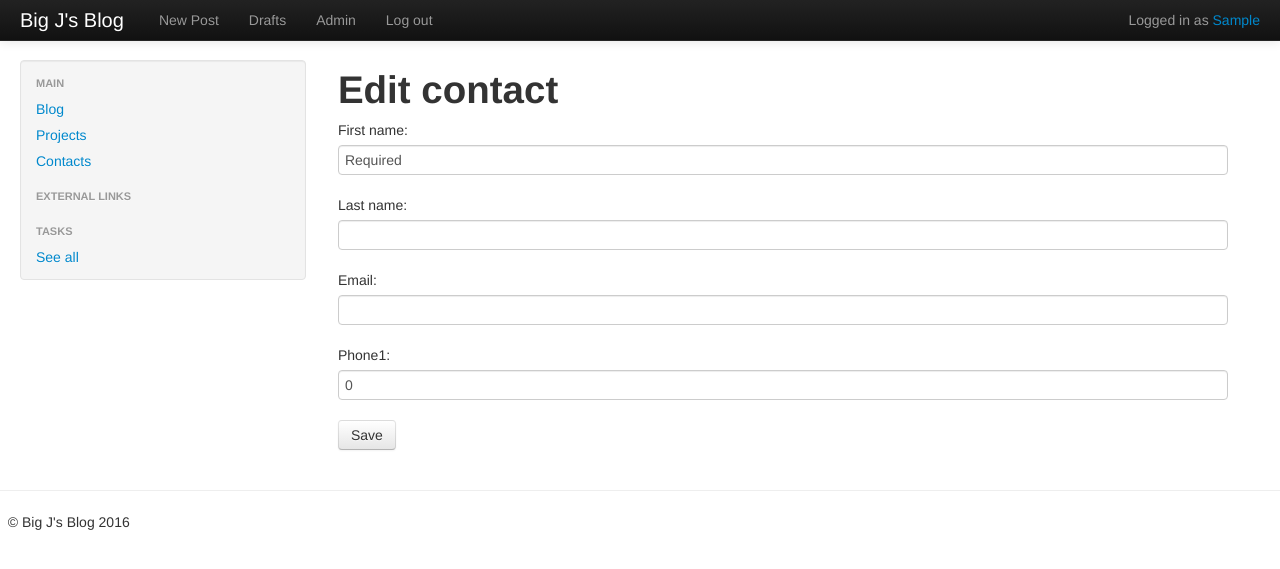
After one commit to jonjeden/jje_blog, a Django app: page /contact/new/ in a window 1280 px wide. The commit adds this page. Shown: the top 569 px of the page. Run offline with Django 3.2, Linux system fonts and the light colour scheme; the visitor is signed in with stand-in values (Sample User, id 1); data that the repository does not hold is empty; some libraries are stand-ins or nearby versions.

Commit message:
Added notes for contacts

```diff
--- a/blog/admin.py
+++ b/blog/admin.py
@@ -1,5 +1,5 @@
 from django.contrib import admin
-from blog.models import Post, Comment, Task, TaskNote, WebLink, Project, Department, Contact
+from blog.models import Post, Comment, Task, TaskNote, WebLink, Project, Department, Contact, ContactNote
 
 # Register your models here.
 admin.site.register(Post)
@@ -17,3 +17,5 @@ admin.site.register(Department)
 admin.site.register(Project)
 
 admin.site.register(Contact)
+
+admin.site.register(ContactNote)
--- a/blog/forms.py
+++ b/blog/forms.py
@@ -1,6 +1,6 @@
 from django import forms
 
-from .models import Post, Comment, Task, TaskNote
+from .models import Post, Comment, Task, TaskNote, Contact, ContactNote
 
 class PostForm(forms.ModelForm):
 
@@ -20,3 +20,15 @@ class TaskNoteForm(forms.ModelForm):
 	class Meta:
 		model = TaskNote
 		fields = ('note_author', 'note',)
+
+class ContactForm(forms.ModelForm):
+
+	class Meta:
+		model = Contact
+		fields = ('first_name', 'last_name', 'email', 'phone1',)
+
+class ContactNoteForm(forms.ModelForm):
+
+	class Meta:
+		model = ContactNote
+		fields = ('note_author', 'note',)
--- a/blog/models.py
+++ b/blog/models.py
@@ -78,7 +78,6 @@ class TaskNote(models.Model):
 	def __str__(self):
 		return self.note
 
-
 class WebLink(models.Model):
 	title = models.CharField(max_length=200)
 	web_url = models.URLField(max_length=400, blank=True)
@@ -113,7 +112,6 @@ class Project(models.Model):
     class Meta:
         ordering = ('name',)
 
-
 '''
 this defines typically a government department that a project falls under
 '''
@@ -142,7 +140,7 @@ class Contact(models.Model):
     # This line is required. Links UserProfile to a User model instance.
 	#user = models.OneToOneField('auth.User')
 
-	first_name = models.CharField(max_length=40, null=True, blank=True)
+	first_name = models.CharField(max_length=40, default="Required")
 	last_name = models.CharField(max_length=40, null=True, blank=True)
 	email = models.CharField(max_length=100, null=True, blank=True)
 	projects = models.ManyToManyField('blog.Project', blank=True)
@@ -157,6 +155,19 @@ class Contact(models.Model):
 	notes = models.TextField()
 	#picture = models.ImageField(upload_to='profile_images', blank=True)
 
-    # Override the __unicode__() method to return out something meaningful!
 	def __str__(self):
 		return self.first_name + ' ' + self.last_name
+
+#note related to a contact model
+class ContactNote(models.Model):
+	contact = models.ForeignKey('blog.Contact', related_name='contact_notes')
+	note = models.CharField(max_length=400)
+	note_author = models.ForeignKey('auth.User')
+	created_date = models.DateTimeField(default=timezone.now)
+
+	def short_date(self):
+		str_date = self.created_date.month.__str__() + '/' + self.created_date.day.__str__() + '/' + self.created_date.year.__str__()
+		return str_date
+
+	def __str__(self):
+		return self.note + " (" + self.short_date() + " by " + self.note_author.first_name + " " + self.note_author.last_name + ")"
--- a/blog/templates/blog/base.html
+++ b/blog/templates/blog/base.html
@@ -98,7 +98,9 @@
               <li class="nav-header">Main</li>
               <li><a href="/">Blog</a></li>
               <li><a href="{% url 'project_list' %}">Projects</a></li>
-              <li><a href="/">Tech News</a></li>
+              {% if user.is_authenticated %}
+              	<li><a href="{% url 'contact_list' %}">Contacts</a></li>
+              {% endif %}
               <!-- <li class="nav-header">Latest Posts</li>
               <li><a href="/">Link</a></li>
               <li><a href="/">Link</a></li>
--- /dev/null
+++ b/blog/templates/contact/contact_edit.html
@@ -0,0 +1,13 @@
+{% extends 'blog/base.html' %}
+
+{% block title %}Big J's - Edit Contact{% endblock %}
+
+{% block content %}
+
+	<h1>Edit contact</h1>
+	<form method="POST" class="post-form">{% csrf_token %}
+		{{ form.as_p }}
+		<button type="submit" class="save btn btn-default">Save</button>
+	</form>
+
+{% endblock %}
--- a/blog/urls.py
+++ b/blog/urls.py
@@ -5,14 +5,23 @@ urlpatterns = [
 	url(r'^$', views.post_list, name='post_list'),
 	url(r'^project/$', views.project_list, name='project_list'),
 	url(r'^project/(?P<pk>\d+)/$', views.project_detail, name='project_detail'),
+	#
+	url(r'^contact/$', views.contact_list, name='contact_list'),
+	url(r'^contact/(?P<pk>\d+)/$', views.contact_detail, name='contact_detail'),
+	url(r'^contact/new/$', views.contact_new, name='contact_new'),
+    url(r'^contact/(?P<pk>\d+)/edit/$', views.contact_edit, name='contact_edit'),
+    url(r'^contact/(?P<pk>\d+)/contactnote/$', views.add_note_to_contact, name='add_contact_note'),
+    #
 	url(r'^task/$', views.task_list, name='task_list'),
 	url(r'^task/(?P<pk>\d+)/$', views.task_detail, name='task_detail'),
 	url(r'^task/(?P<pk>\d+)/tasknote/$', views.add_note_to_task, name='add_task_note'),
+    #
     url(r'^post/(?P<pk>\d+)/$', views.post_detail, name='post_detail'),
     url(r'^post/new/$', views.post_new, name='post_new'),
     url(r'^post/(?P<pk>\d+)/edit/$', views.post_edit, name='post_edit'),
+    #
     url(r'^drafts/$', views.post_draft_list, name='post_draft_list'),
-    url(r'^search/$', views.search_post_list, name='search_blog_posts'),
+    #url(r'^search/$', views.search_post_list, name='search_blog_posts'),
     url(r'^post/(?P<pk>\d+)/publish/$', views.post_publish, name='post_publish'),
     url(r'^post/(?P<pk>\d+)/remove/$', views.post_remove, name='post_remove'),
     url(r'^post/(?P<pk>\d+)/comment/$', views.add_comment_to_post, name='add_comment_to_post'),
--- a/blog/views.py
+++ b/blog/views.py
@@ -1,9 +1,10 @@
 from django.shortcuts import render, get_object_or_404, redirect
 from django.utils import timezone
-from .models import Post, Comment, Task, TaskNote, Project, Department
-from .forms import PostForm, CommentForm, TaskNoteForm
+from .models import Post, Comment, Task, TaskNote, Project, Department, Contact, ContactNote
+from .forms import PostForm, CommentForm, TaskNoteForm, ContactForm, ContactNoteForm
 from django.contrib.auth.decorators import login_required
 from django.db.models import Q
+from django.core.mail import send_mail
 
 #Create your views here.
 #view for blog posts (main page)
@@ -17,16 +18,29 @@ def project_list(request):
 	return render(request, 'project/project_list.html', {'projects': projects})
 
 #view to show list of current tasks
+@login_required
 def task_list(request):
 	tasks = Task.objects.all()
 	return render(request, 'task/task_list.html', {'tasks': tasks})
+
+#contacts/leads!
+@login_required
+def contact_list(request):
+	contacts = Contact.objects.all().order_by('first_name')
+	return render(request, 'contact/contact_list.html', {'contacts': contacts})
+
+
+#detailed view for given contact
+def contact_detail(request, pk):
+	contact = get_object_or_404(Contact, pk=pk)
+	return render(request, 'contact/contact_detail.html', {'contact': contact})
 
 #detailed view for given project
 def project_detail(request, pk):
 	project = get_object_or_404(Project, pk=pk)
 	return render(request, 'project/project_detail.html', {'project': project})
 
-#function to get task objects from database - called in base html file
+#function to get task objects from database - called in base html file as a context object
 def get_task_list():
 	task_list = Task.objects.all()
 	return task_list
@@ -128,12 +142,39 @@ def comment_remove(request, pk):
 	return redirect('post_detail', pk=post_pk)
 
 @login_required
+def contact_edit(request, pk):
+	contact = get_object_or_404(Contact, pk=pk)
+	if request.method == "POST":
+		form = ContactForm(request.POST, instance=contact)
+		if form.is_valid():
+			contact = form.save(commit=False)
+			contact.save()
+			return redirect('contact_detail', pk=contact.pk)
+	else:
+		form = ContactForm(instance=contact)
+	return render(request, 'contact/contact_edit.html', {'form': form})
+
+#view for creating new contact
+@login_required
+def contact_new(request):
+	if request.method == "POST":
+		form = ContactForm(request.POST)
+		if form.is_valid():
+			contact = form.save(commit=False)
+			contact.save()
+			return redirect('contact_detail', pk=contact.pk)
+	else:
+		form = ContactForm()
+	return render(request, 'contact/contact_edit.html', {'form': form})
+
+#add a simple note to a task
+@login_required
 def add_note_to_task(request, pk):
-	#get post (if exists) first
+	#get note if it exists, first
 	task = get_object_or_404(Task, pk=pk)
-	#if submitting a comment, do the following:
+	#if submitting a note, do the following:
 	if request.method == "POST":
-		form = TaskNoteForm(request.POST) #get comment form
+		form = TaskNoteForm(request.POST) #get note form
 		if form.is_valid():
 			task_note = form.save(commit=False)
 			task_note.post = post
@@ -142,3 +183,22 @@ def add_note_to_task(request, pk):
 	else:
 		form = TaskNoteForm() #not posting, but blank form on load
 	return render(request, 'blog/add_task_note.html', {'form': form})
+
+#add a simple note to a contact and then send email
+@login_required
+def add_note_to_contact(request, pk):
+	contact = get_object_or_404(Contact, pk=pk)
+	#if submitting a note, do the following:
+	if request.method == "POST":
+		form = ContactNoteForm(request.POST) #get note form
+		if form.is_valid():
+			contact_note = form.save(commit=False)
+			contact_note.contact = contact
+			contact_note.save()
+			#subject, body, from email, to email, fail?
+			message = "Contact " + contact.first_name + " " + contact.last_name + " was updated with new note: " + contact_note.__str__()
+			send_mail('Contact note added', message, 'BigJ@scorcher.pythonanywhere.com', ['jonjeden@gmail.com'], fail_silently=False)
+			return redirect('contact_list')
+	else:
+		form = ContactNoteForm() #not posting, but blank form on load
+	return render(request, 'contact/add_contact_note.html', {'form': form, 'contact': contact})
--- a/zzz_project/settings.py
+++ b/zzz_project/settings.py
@@ -31,6 +31,11 @@ STATIC_DIR = os.path.join(BASE_DIR, 'static')
 STATICFILES_DIRS = [STATIC_DIR, ]
 TEMPLATE_DIR = os.path.join(BASE_DIR, 'templates')
 LOGIN_REDIRECT_URL = '/'
+EMAIL_HOST = 'smtp.sendgrid.net'
+EMAIL_HOST_USER = 'outlaw747'
+EMAIL_HOST_PASSWORD = 'J88only!'
+EMAIL_PORT = 587
+EMAIL_USE_TLS = True
 
 # Application definition
 
```
Also changed, not shown: blog/templates/contact/add_contact_note.html (added, +13 -0 lines), blog/templates/contact/contact_detail.html (added, +37 -0 lines), blog/templates/contact/contact_list.html (added, +53 -0 lines), blog/migrations/0016_auto_20161116_2127.py (added), blog/migrations/0017_auto_20161117_1812.py (added), blog/migrations/0018_contactnote.py (added), blog/static/ico/add_user.png (added), blog/static/ico/plus.png (added).
